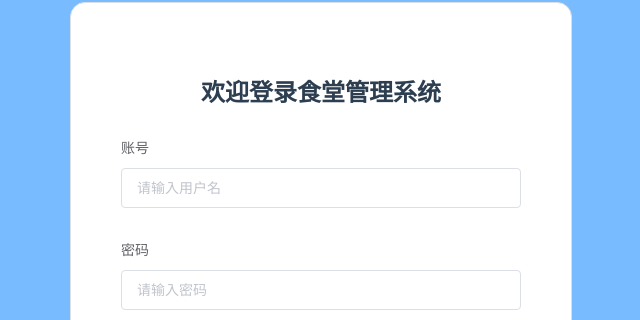
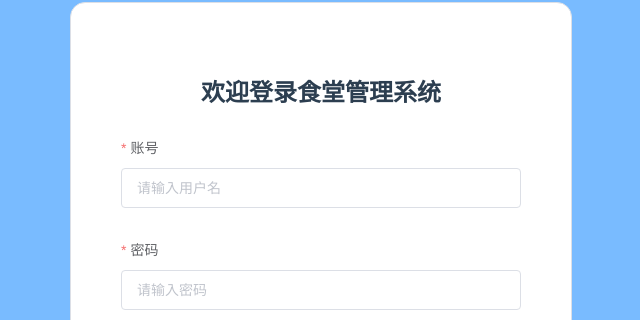
Before and after one commit to OurTeam233/canteen, a Vue app: page /#/login in a window 1280 px wide. Shown: the part 148-468 px from the top of the page, without its empty margins (319-959 px from the left). Built offline with nearby package versions, Linux system fonts and the light colour scheme.

Commit message:
登录页面的错误提示

```diff
--- a/src/views/Login.vue
+++ b/src/views/Login.vue
@@ -1,15 +1,15 @@
 <template>
   <div class="container">
 
-    <el-form ref="form" :model="form" class="login-box">
+    <el-form ref="form" :model="form" :rules="rules" class="login-box">
       <h2>欢迎登录食堂管理系统</h2>
-      <el-form-item label="账号">
+      <el-form-item label="账号" prop="name">
         <el-input type="text" placeholder="请输入用户名" v-model="form.name"></el-input>
       </el-form-item>
-      <el-form-item label="密码">
+      <el-form-item label="密码" prop="password">
         <el-input type="password" placeholder="请输入密码" v-model="form.password"></el-input>
       </el-form-item>
-      <el-button type="primary" @click="onSubmit">登录</el-button>
+      <el-button type="primary" @click="submitForm('form')">登录</el-button>
 
     </el-form>
 
@@ -25,15 +25,46 @@
         form: {
           name: '',
           password: ''
+        },
+        rules: {
+          name: [{
+              required: true,
+              message: '请输入用户名',
+              trigger: 'blur'
+            },
+
+          ],
+          password: [{
+              required: true,
+              message: '请输入密码',
+              trigger: 'blur'
+            },
+
+          ]
+
         }
       }
     },
     methods: {
-      onSubmit() {
-        console.log("submit!");
+
+      submitForm(formName) {
+        this.$refs[formName].validate((valid) => {
+          if (valid) {
+            this.$router.push('/main');
+          } else {
+            this.$message({
+              showClose: true,
+              message: '请输入用户名或密码！',
+              type: 'error'
+            });
+            return false;
+          }
+        });
       },
-
-    },
+      resetForm(formName) {
+        this.$refs[formName].resetFields();
+      }
+    }
   };
 
 </script>
```
